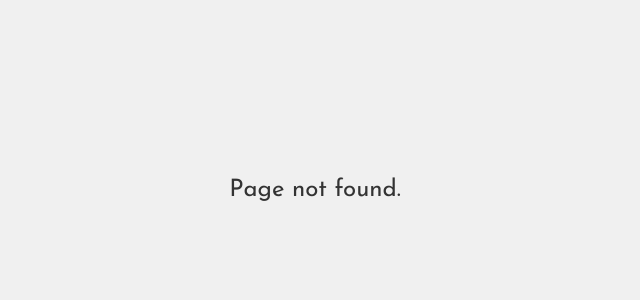
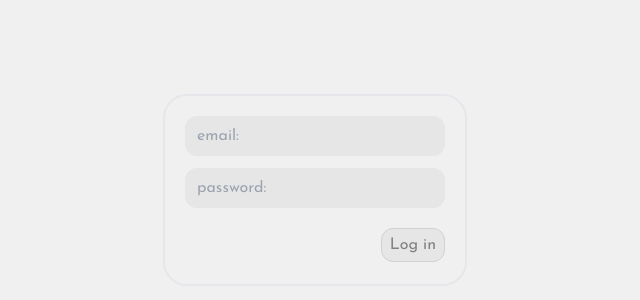
Before and after one commit to danielwzyang/stuymatch, a Next.js app: page /login in a window 1280 px wide. Before the commit this address had no page. Shown: the part 210-510 px from the top of the page, without its empty margins (325-965 px from the left). Built offline with nearby package versions, Linux system fonts and the light colour scheme.

Commit message:
basic login frontend

```diff
--- /dev/null
+++ b/app/login/client.tsx
@@ -0,0 +1,61 @@
+"use client"
+
+import { useEffect, useState } from "react"
+
+export default function ClientPage() {
+    const [valid, setValid] = useState(false)
+    const [email, setEmail] = useState("")
+    const [password, setPassword] = useState("")
+    const [error, setError] = useState("")
+
+    useEffect(() => {
+        // RFC 5322 standard for email validation using regex
+        const validEmail = email.match(/(?:[a-z0-9!#$%&'*+/=?^_`{|}~-]+(?:\.[a-z0-9!#$%&'*+/=?^_`{|}~-]+)*|"(?:[\x01-\x08\x0b\x0c\x0e-\x1f\x21\x23-\x5b\x5d-\x7f]|\\[\x01-\x09\x0b\x0c\x0e-\x7f])*")@(?:(?:[a-z0-9](?:[a-z0-9-]*[a-z0-9])?\.)+[a-z0-9](?:[a-z0-9-]*[a-z0-9])?|\[(?:(?:25[0-5]|2[0-4][0-9]|[01]?[0-9][0-9]?)\.){3}(?:25[0-5]|2[0-4][0-9]|[01]?[0-9][0-9]?|[a-z0-9-]*[a-z0-9]:(?:[\x01-\x08\x0b\x0c\x0e-\x1f\x21-\x5a\x53-\x7f]|\\[\x01-\x09\x0b\x0c\x0e-\x7f])+)\])/) != null
+
+        if (email === "" || !validEmail || password.length < 6) setValid(false)
+        else setValid(true)
+    }, [email, password])
+
+    function login() {
+        // TODO: set up actual login with supabase
+        setError("Invalid credentials")
+    }
+
+    return (
+        <div className="flex flex-col justify-center h-screen">
+            <div className="border-2 w-fit rounded-3xl mx-auto">
+                <div className="w-screen max-w-[300px] mx-auto my-5 flex flex-col items-center space-y-3">
+                    <input
+                        className="w-[260px] px-3 py-2 border-[#d1d1d1] bg-[#e6e6e6] rounded-xl"
+                        value={email}
+                        onChange={(event) => { setEmail(event.target.value) }}
+                        placeholder="email:"
+                    />
+                    <input
+                        className="w-[260px] px-3 py-2 border-[#d1d1d1] bg-[#e6e6e6] rounded-xl"
+                        value={password}
+                        type="password"
+                        onChange={(event) => { setPassword(event.target.value) }}
+                        placeholder="password:"
+                    />
+                </div>
+
+                <div className="flex relative w-screen max-w-[300px] mx-auto h-14">
+                    <h1
+                        className="absolute left-5 px-2 py-1 rounded-xl text-[#808080]"
+                        hidden={error == ""}>
+                        {error}
+                    </h1>
+                    <button
+                        disabled={!valid}
+                        onClick={login}
+                        className={"absolute right-5 border border-[#d1d1d1] bg-[#e6e6e6] rounded-xl px-2 py-1 " +
+                            (valid ? "" : " !text-[#808080]")
+                        }>
+                        Log in
+                    </button>
+                </div>
+            </div>
+        </div>
+    )
+}
--- /dev/null
+++ b/app/login/page.tsx
@@ -0,0 +1,11 @@
+import type { Metadata } from "next"
+import ClientPage from "./client"
+
+export const metadata: Metadata = {
+    title: "Register",
+    description: "Create an account for StuyMatch",
+}
+
+export default function Page() {
+    return <ClientPage />
+}
--- a/app/page.tsx
+++ b/app/page.tsx
@@ -4,7 +4,8 @@ export default function Page() {
     return (
         <div className="flex flex-col items-center">
             <h1 className="m-5 text-3xl">StuyMatch</h1>
-            <Link href="/register" className="border border-[#333333] px-3 py-1 rounded-xl">Register</Link>
+            <Link href="/login" className="border border-[#333333] px-3 py-1 rounded-xl m-2">Log in</Link>
+            <Link href="/register" className="border border-[#333333] px-3 py-1 rounded-xl m-2">Register</Link>
         </div>
     )
 }
```
